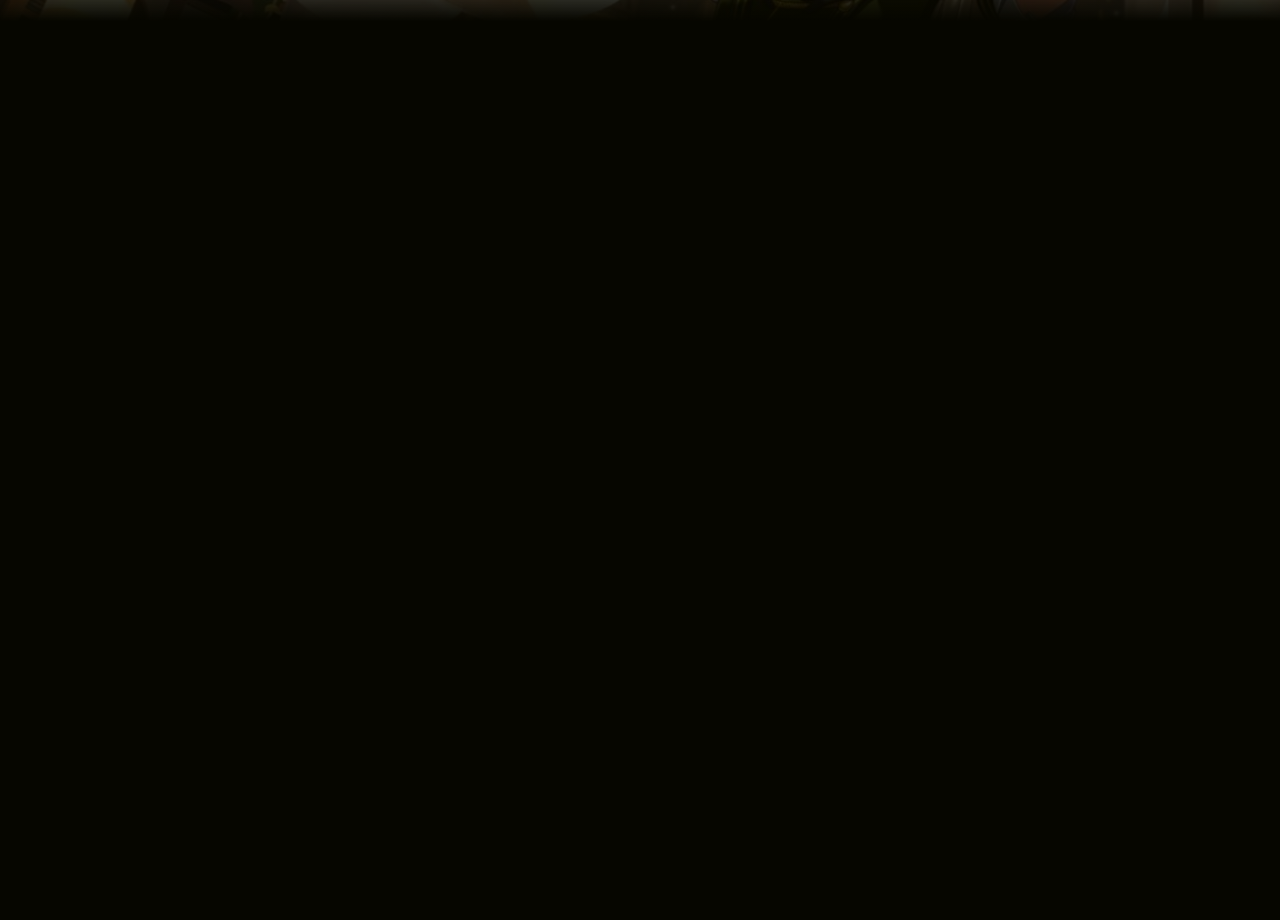
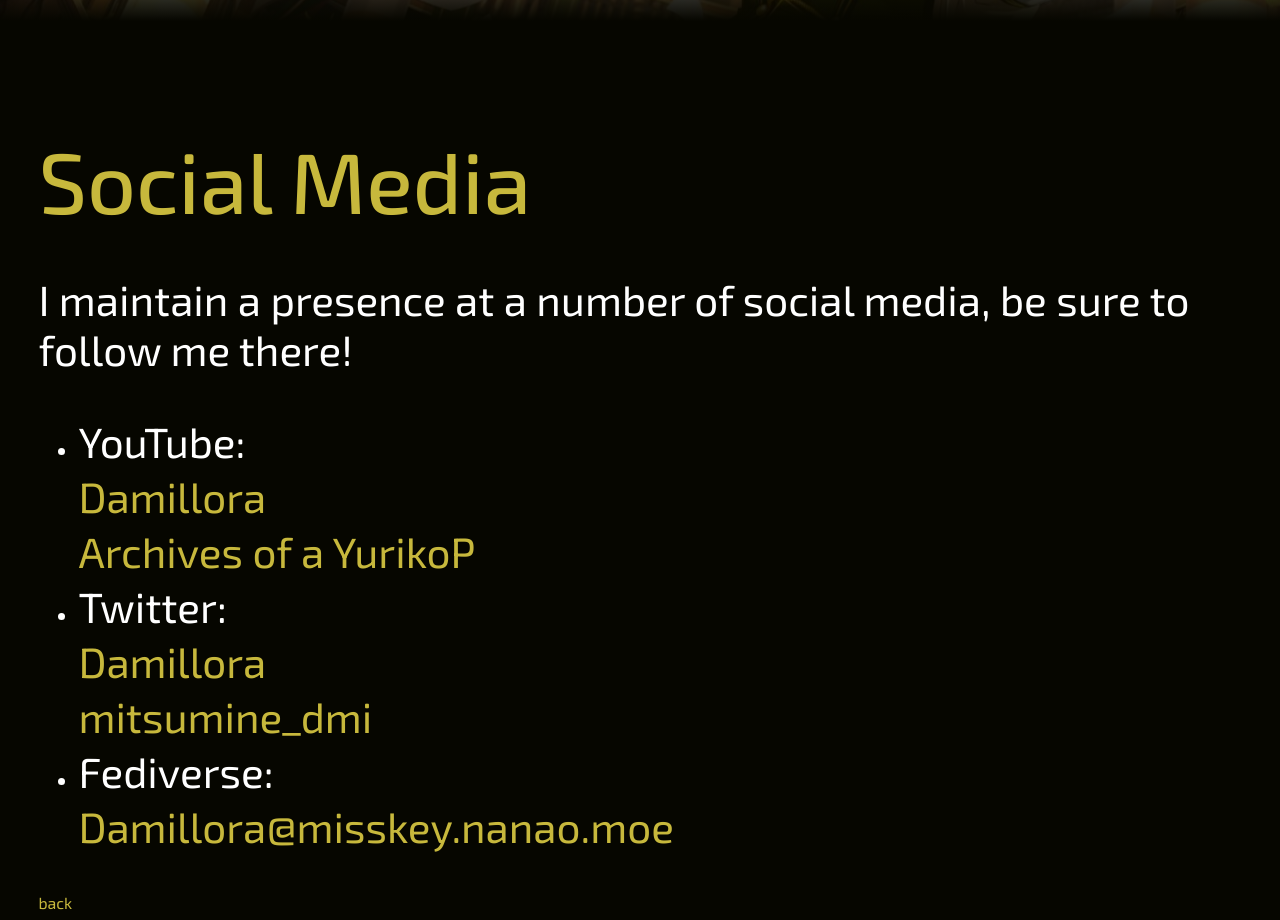
Before and after one commit to Damillora/miracle, a Nuxt app: page /sns in a window 1280 px wide. Before the commit this address had no page. Shown: the part 329-1249 px from the top of the page. Before the commit the page ends 800 px from the top, so only its background shows below. Built offline with nearby package versions, Linux system fonts and the light colour scheme.

Commit message:
Rework pages

```diff
--- a/layouts/default.vue
+++ b/layouts/default.vue
@@ -81,7 +81,8 @@
 }
 h2 {
     color: #ffffff;
-    font-size: 3vw;
+    font-size: 2vw;
+    font-weight: 300;
 }
 @media only screen and (max-aspect-ratio: 8/5) {
     body {
@@ -142,7 +143,8 @@
     }
     h2 {
         color: #ffffff;
-        font-size: 8vw;
+        font-size: 4.6vw;
+        font-weight: 300;
     }
 }
 @media only screen and (min-aspect-ratio: 5/5) and (max-aspect-ratio: 8/5) {
@@ -175,7 +177,8 @@
     }
     h2 {
         color: #ffffff;
-        font-size: 5.6vw;
+        font-size: 3.5vw;
+        font-weight: 300;
     }
 }
 @media only screen and (max-aspect-ratio: 8/5) and (max-width: 479px) {
@@ -243,19 +246,13 @@
     margin-bottom: 5px;
 }
 
-.sub {
-    margin-top: 0px;
-    font-weight: 300;
-    margin-bottom: 0px;
-}
-
 .title {
     margin-bottom: 10px;
 }
-.games-list > li {
+ul > li {
     font-size: 1.6vw;
 }
-.games-list > li > p {
+ul > li > p {
     margin-top: 0px;
     margin-bottom: 5px;
 }
--- a/pages/about.vue
+++ b/pages/about.vue
@@ -1,7 +1,9 @@
 <template>
   <div class="container">
             <h1 class="title">About Damillora</h1>
-            <p>I'm a rhythm game player and idol fan. I also create videos and write blog posts. </p>
+            <p>Hello! My name is Damillora.</p>
+            <p>I enjoy playing rhythm games, and talking about idol and rhythm games in general!</p>
+
             <div class="back">
                 <nuxt-link to="/">back</nuxt-link>
             </div>
--- a/pages/games.vue
+++ b/pages/games.vue
@@ -3,9 +3,9 @@
 <h1 class="title">Game Profile</h1>
             <p>I play arcade and mobile games mostly, not all are recorded / streamed.</p>
             <p>My most frequently played genre is rhythm games, but sometimes I try other genres too</p>
-            <h2 class="sub">Game IDs</h2>
+            <h2>Game IDs</h2>
             <p>
-                <ul class="games-list">
+                <ul>
                     <li>
                         <p><a href="https://p.eagate.573.jp/game/sdvx/v/">SOUND VOLTEX VIVID WAVE</a></p>
                         <p>ID: SV-6457-6694</p>
--- a/pages/index.vue
+++ b/pages/index.vue
@@ -16,11 +16,8 @@
                     <p>
                         <nuxt-link to="/about">about</nuxt-link>&nbsp;|&nbsp;
                         <nuxt-link to="/games">game profile</nuxt-link>&nbsp;|&nbsp;
+                        <nuxt-link to="/sns">social media</nuxt-link>&nbsp;|&nbsp;
                         <a href="https://nanao.moe/blog">blog</a>
-                    </p>
-                    <p>SNS:&nbsp;
-                        <a href="https://nanao.moe/twitter">twitter</a>&nbsp;|&nbsp;
-                        <a href="https://nanao.moe/fediverse">fediverse</a>
                     </p>
                 </div>
             </div>
--- /dev/null
+++ b/pages/sns.vue
@@ -0,0 +1,43 @@
+<template>
+  <div class="container">
+            <h1 class="title">Social Media</h1>
+            <p>I maintain a presence at a number of social media, be sure to follow me there!</p>
+            <p>
+              <ul>
+                <li>
+                  <p>YouTube:</p>
+                  <p><a href="/channel">Damillora</a></p>
+                  <p><a href="/ArchivesOfAYurikoP">Archives of a YurikoP</a></p>
+                </li>
+                <li>
+                  <p>Twitter:</p>
+                  <p><a href="/twitter">Damillora</a></p>
+                  <p><a href="/twittermitsumine">mitsumine_dmi</a></p>
+                </li>
+                <li>
+                  <p>Fediverse:</p>
+                  <p><a href="/fediverse">Damillora@misskey.nanao.moe</a></p>
+                </li>
+              </ul>
+            </p>
+
+            <div class="back">
+                <nuxt-link to="/">back</nuxt-link>
+            </div>
+  </div>
+</template>
+
+<script>
+
+export default {
+  components: {
+
+  },
+  transition: {
+    name: 'nanao',
+  }
+}
+</script>
+
+<style>
+</style>
```
